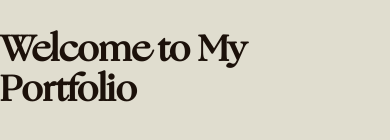
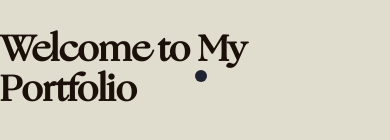
Before and after one commit to ToppYankah/portfolio, a Next.js app: page / in a window 390 px wide. Shown: the part 352-492 px from the top of the page. Built offline with nearby package versions, Linux system fonts and the light colour scheme.

Commit message:
Create custom pointer and animate with GSAP

```diff
--- a/package.json
+++ b/package.json
@@ -15,6 +15,7 @@
   },
   "dependencies": {
     "@t3-oss/env-nextjs": "^0.10.1",
+    "classnames": "^2.5.1",
     "drizzle-orm": "^0.30.10",
     "geist": "^1.3.0",
     "gsap": "^3.12.5",
--- /dev/null
+++ b/src/animations/global-animations.tsx
@@ -0,0 +1,23 @@
+"use client";
+import gsap from "gsap";
+import { MutableRefObject } from "react";
+
+export const animatePointer = (
+  pointerRef: MutableRefObject<HTMLDivElement>,
+  clientX: number,
+  clientY: number,
+) => {
+  const { width, height } = pointerRef?.current?.getBoundingClientRect();
+
+  const halfWidth = window.innerWidth * 0.5,
+    halfHeight = window.innerHeight * 0.5,
+    halfPHeight = height * 0.5,
+    halfPWidth = width * 0.5;
+
+  gsap.to(pointerRef?.current, {
+    ease: "none",
+    duration: -1,
+    x: clientX - (halfWidth + halfPWidth),
+    y: clientY - (halfHeight + halfPHeight),
+  });
+};
--- a/src/app/layout.tsx
+++ b/src/app/layout.tsx
@@ -4,6 +4,8 @@ import { IBM_Plex_Sans } from "next/font/google";
 import localFont from "next/font/local";
 import InteractiveGrid from "~/components/InteractiveGrid";
 import SmoothScroll from "~/components/LenisWrapper";
+import { CustomPointerContextProvider } from "~/context/custom-pointer-context";
+import CustomPointer from "~/components/CustomPointer";
 
 const copyright_font = localFont({
   src: "../../public/fonts/Copyright.woff2",
@@ -15,8 +17,10 @@ const ibm_plex_sans = IBM_Plex_Sans({
   subsets: ["latin"],
 });
 
+const envTag = process.env.NODE_ENV === "production" ? "" : " (Dev Mode)";
+
 export const metadata = {
-  title: "Kenny Yankz",
+  title: "Kenny Yankz" + envTag,
   description: "Porfolio website showcasing Kenny's projects",
   icons: [{ rel: "icon", url: "/favicon.ico" }],
 };
@@ -32,8 +36,11 @@ export default function RootLayout({
       className={`${copyright_font.variable} ${ibm_plex_sans.className}`}
     >
       <body>
-        <InteractiveGrid />
-        <SmoothScroll>{children}</SmoothScroll>
+        <CustomPointerContextProvider>
+          <InteractiveGrid />
+          <SmoothScroll>{children}</SmoothScroll>
+          <CustomPointer />
+        </CustomPointerContextProvider>
       </body>
     </html>
   );
--- /dev/null
+++ b/src/components/CustomPointer.tsx
@@ -0,0 +1,45 @@
+"use client";
+import classNames from "classnames";
+import { MutableRefObject, useContext, useEffect, useRef } from "react";
+import { animatePointer } from "~/animations/global-animations";
+import { PointerContext } from "~/context/custom-pointer-context";
+
+const CustomPointer = () => {
+  const { hoveredLink, hoverText } = useContext(PointerContext);
+  const pointerRef: MutableRefObject<HTMLDivElement | null> = useRef(null);
+
+  const handleMouseMove = ({ clientX, clientY }: MouseEvent) => {
+    if (pointerRef.current == null) return;
+    animatePointer(
+      pointerRef as MutableRefObject<HTMLDivElement>,
+      clientX,
+      clientY,
+    );
+  };
+
+  useEffect(() => {
+    window.addEventListener("mousemove", handleMouseMove);
+    return () => window.removeEventListener("mousemove", handleMouseMove);
+  }, []);
+
+  return (
+    <div
+      ref={pointerRef}
+      id="custom-pointer"
+      className={hoveredLink ? "scale" : ""}
+    >
+      {hoverText ? (
+        <p
+          className="block text-black mix-blend-difference"
+          style={{ margin: 10 }}
+        >
+          {hoverText}
+        </p>
+      ) : (
+        ""
+      )}
+    </div>
+  );
+};
+
+export default CustomPointer;
--- /dev/null
+++ b/src/context/custom-pointer-context.tsx
@@ -0,0 +1,34 @@
+"use client";
+import { ReactNode, createContext, useState } from "react";
+
+export type HoverState = {
+  hoveredLink: boolean;
+  hoverText: string | null;
+  setHoveredLink: (hovered: boolean, hoverText: string | null) => void;
+};
+
+export const PointerContext = createContext<HoverState>({
+  hoverText: "",
+  hoveredLink: false,
+  setHoveredLink: (_, __) => {},
+});
+
+export const CustomPointerContextProvider = ({
+  children,
+}: {
+  children: ReactNode;
+}) => {
+  const [hoveredLink, setHovered] = useState<boolean>(false);
+  const [hoverText, setHoverText] = useState<string | null>(null);
+
+  const setHoveredLink = (hovered: boolean, hoverText: string | null) => {
+    setHovered(() => hovered);
+    setHoverText(() => hoverText ?? null);
+  };
+
+  return (
+    <PointerContext.Provider value={{ hoveredLink, hoverText, setHoveredLink }}>
+      {children}
+    </PointerContext.Provider>
+  );
+};
--- a/src/styles/globals.css
+++ b/src/styles/globals.css
@@ -41,3 +41,18 @@ body {
     opacity: 0.05;
     transition: none;
 }
+
+
+#custom-pointer {
+    @apply pointer-events-none fixed left-1/2 top-1/2 z-[1000] min-h-[0.75rem] min-w-[0.75rem] bg-white;
+    transition: all 0.3s ease-out;
+    color: var(--background-hex);
+    mix-blend-mode: difference;
+    border-radius: 0.75rem;
+
+}
+
+#custom-pointer.scale {
+    @apply min-h-[2.5rem] min-w-[2.5rem];
+    border-radius: 0px;
+}
--- a/tsconfig.json
+++ b/tsconfig.json
@@ -36,7 +36,8 @@
     "**/*.tsx",
     "**/*.cjs",
     "**/*.js",
-    ".next/types/**/*.ts"
+    ".next/types/**/*.ts",
+    "src/**/*.ts" // Added to fix the error
   ],
   "exclude": ["node_modules"]
 }
```
Also changed, not shown: 1 other file (tests, documents, lock files or other folders).
